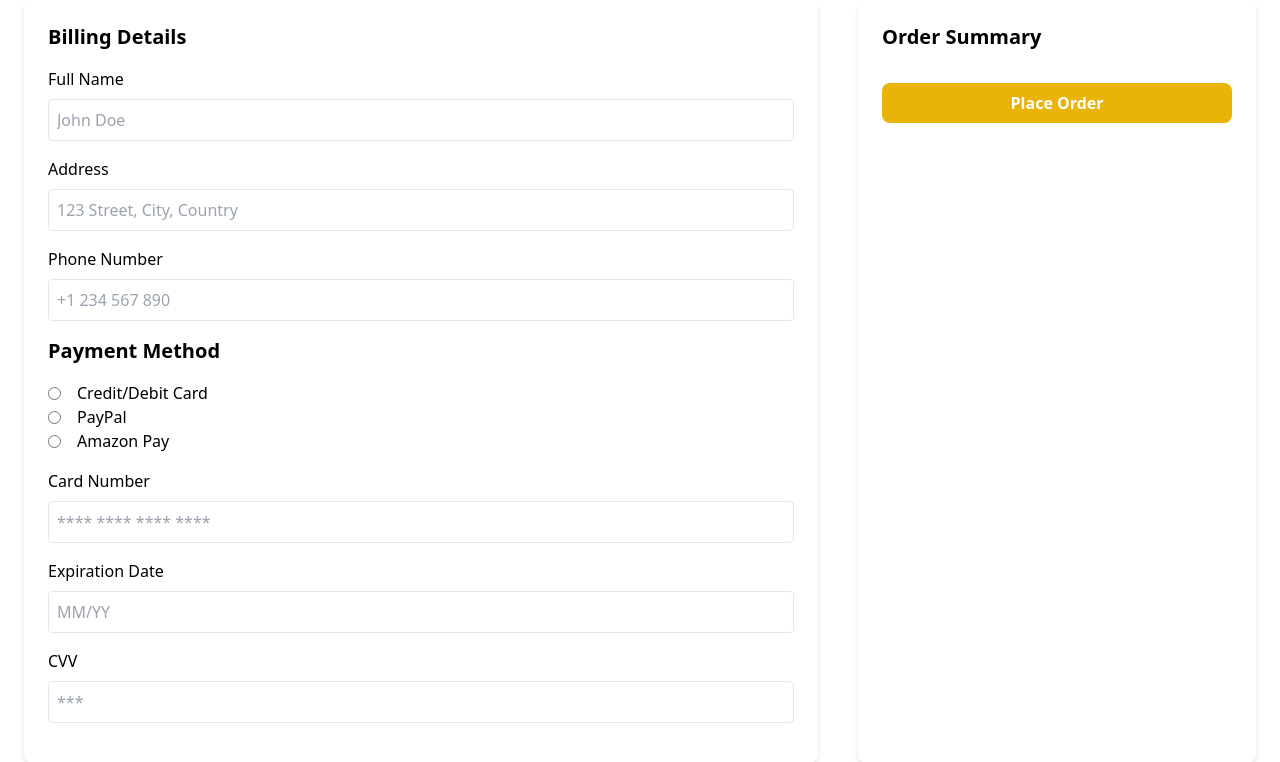
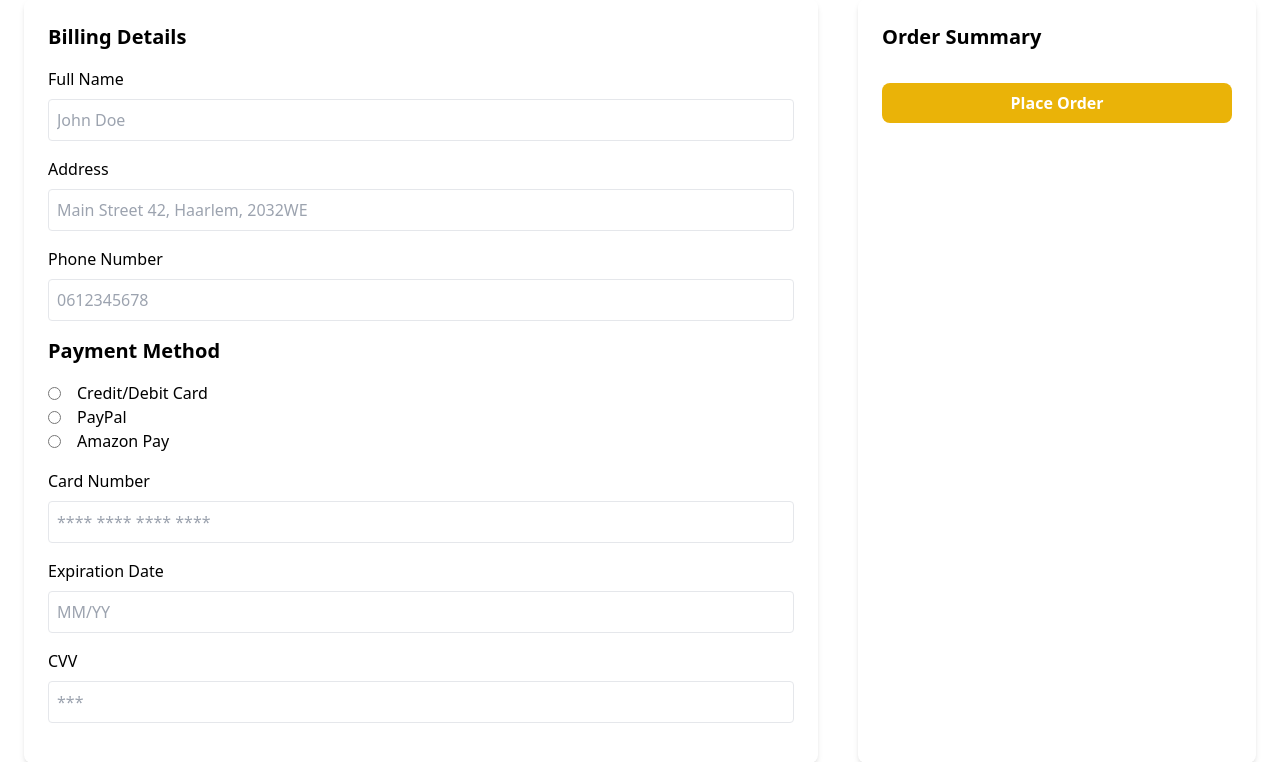
Before and after one commit to Catalin246/php-web-shop-amazon, a PHP site: page / in a window 1280 px wide. Shown: the part 2194-2956 px from the top of the page. Run offline with PHP 8.4, Linux system fonts and the light colour scheme; some libraries are stand-ins or nearby versions.

Commit message:
Place an order.

```diff
--- a/app/views/payment/index.php
+++ b/app/views/payment/index.php
@@ -13,10 +13,10 @@ include __DIR__ . '/../components/header.php';
                 <input type="text" class="w-full p-2 border rounded mb-4" placeholder="John Doe">
 
                 <label class="block mb-2 font-medium">Address</label>
-                <input type="text" class="w-full p-2 border rounded mb-4" placeholder="123 Street, City, Country">
+                <input type="text" class="w-full p-2 border rounded mb-4" placeholder="Main Street 42, Haarlem, 2032WE">
 
                 <label class="block mb-2 font-medium">Phone Number</label>
-                <input type="text" class="w-full p-2 border rounded mb-4" placeholder="+1 234 567 890">
+                <input type="text" class="w-full p-2 border rounded mb-4" placeholder="0612345678">
 
                 <h3 class="text-xl font-semibold mb-4">Payment Method</h3>
                 <div class="mb-4">
```
Also changed, not shown: app/public/dist/payment.bundle.js (+1 -1 lines), app/public/assets/js/payment.js.
